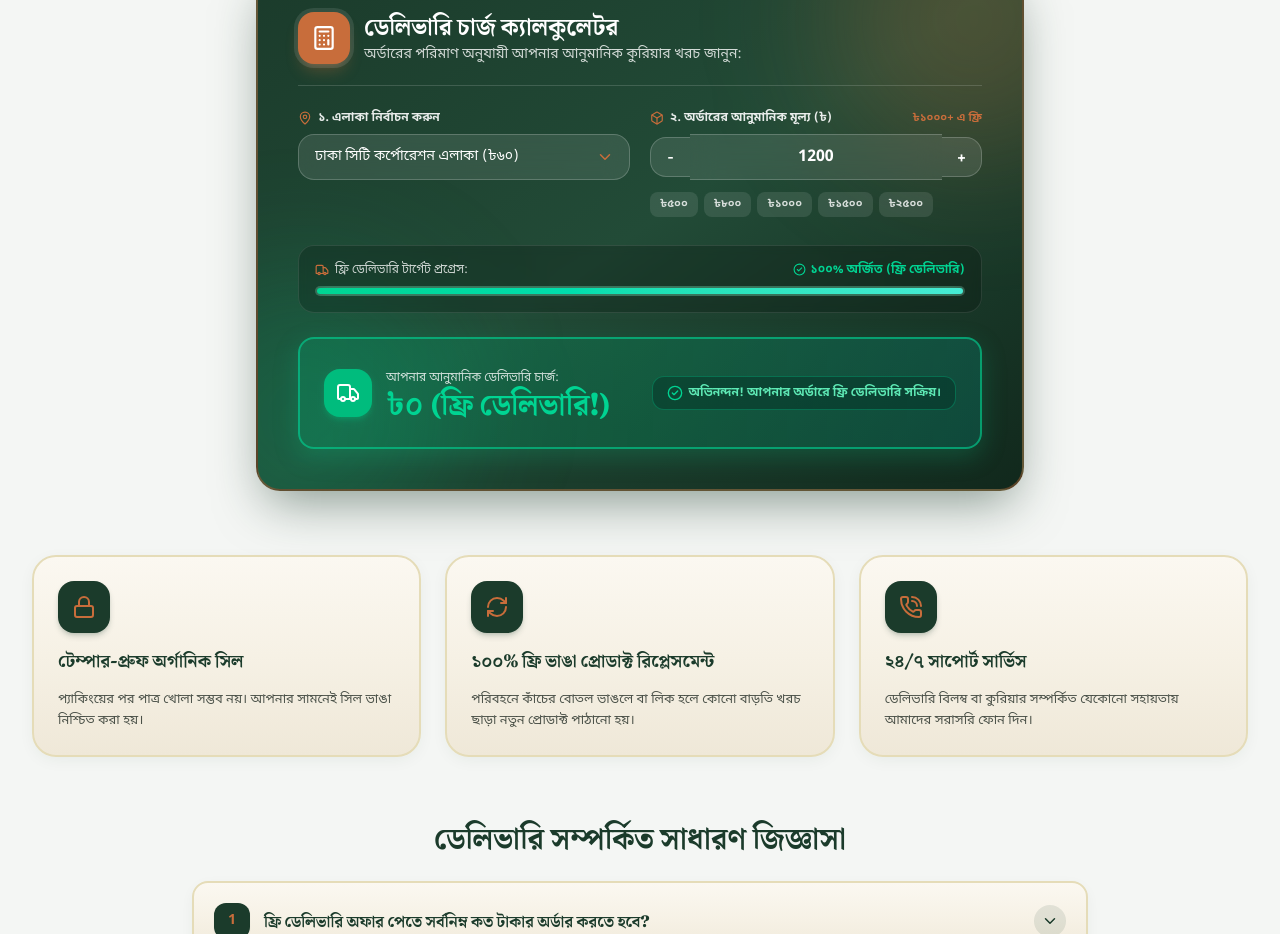
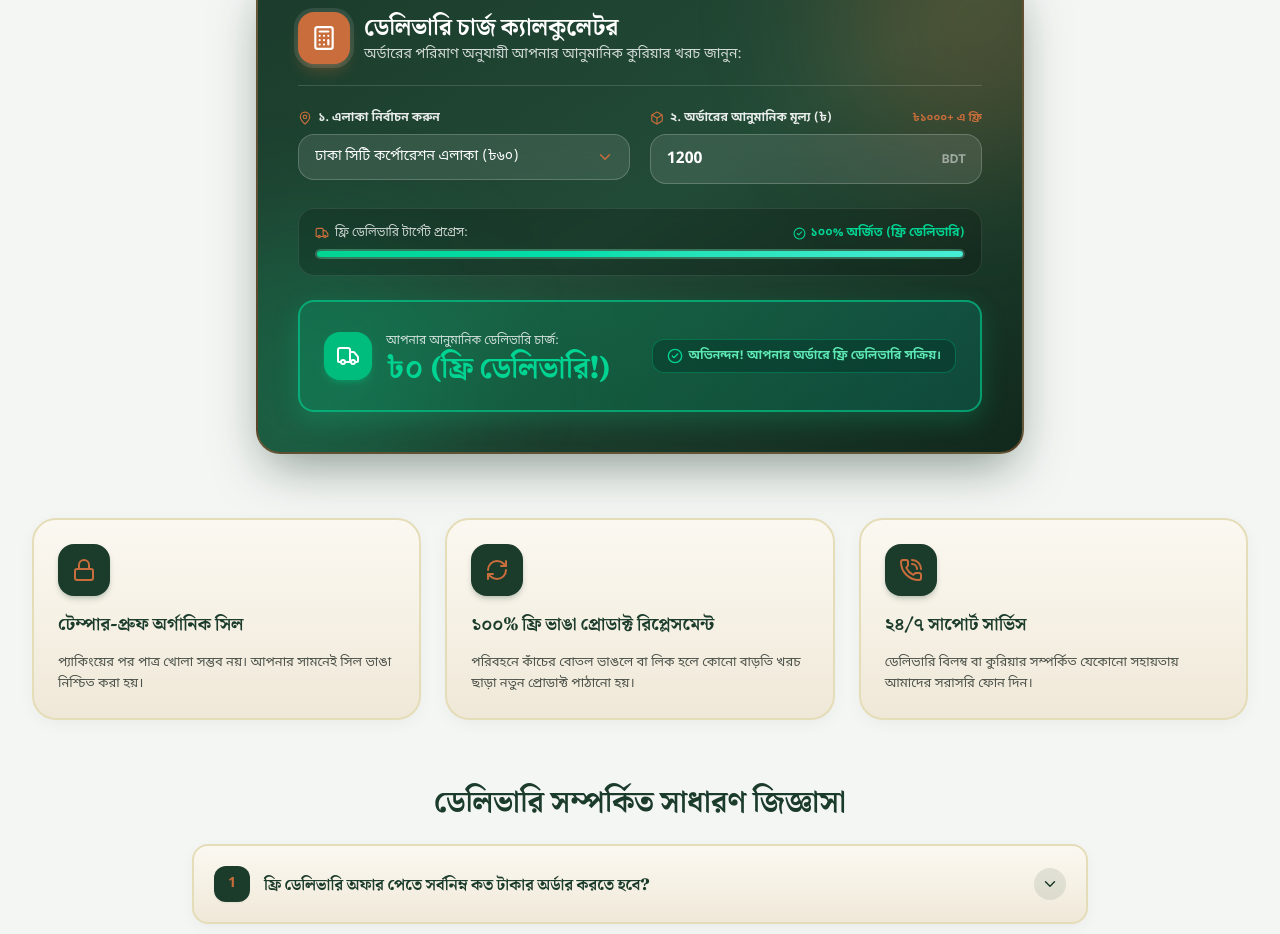
Before and after one commit to tridib371/prokriti-barta, a React (Vite) app: page /delivery in a window 1280 px wide. Shown: the part 1680-2614 px from the top of the page. Built offline with nearby package versions, Linux system fonts and the light colour scheme.

Commit message:
refactor: simplify Delivery fee input to clean blank input field with hidden browser stepper arrows

```diff
--- a/src/pages/Delivery.jsx
+++ b/src/pages/Delivery.jsx
@@ -371,7 +371,7 @@ export default function Delivery() {
               </div>
             </div>
 
-            {/* 2. Order Amount Input with Quick Preset Chips */}
+            {/* 2. Order Amount Input (Clean Blank Field) */}
             <div className="space-y-2">
               <label className="block text-xs font-bold text-white/90 flex items-center justify-between font-bn-sans">
                 <span className="flex items-center gap-1.5">
@@ -383,18 +383,7 @@ export default function Delivery() {
                 </span>
               </label>
 
-              <div className="relative flex items-center">
-                <button
-                  type="button"
-                  onClick={() => {
-                    const nextVal = Math.max(0, (Number(calcAmount) || 0) - 100);
-                    setCalcAmount(nextVal.toString());
-                  }}
-                  className="w-10 h-10 rounded-l-2xl bg-white/10 hover:bg-white/20 active:scale-95 border border-r-0 border-white/20 text-white flex items-center justify-center font-bold text-sm transition-all cursor-pointer shrink-0"
-                  title="-৳100"
-                >
-                  -
-                </button>
+              <div className="relative">
                 <input
                   type="number"
                   placeholder="1200"
@@ -403,37 +392,11 @@ export default function Delivery() {
                     const val = e.target.value;
                     setCalcAmount(val === '' ? '' : val.replace(/^0+(?=\d)/, ''));
                   }}
-                  className="w-full bg-white/10 backdrop-blur-md text-white text-center py-2.5 border-y border-white/20 focus:border-accent focus:bg-white/15 outline-none text-base font-bold font-bn-sans transition-all [appearance:textfield] [&::-webkit-outer-spin-button]:appearance-none [&::-webkit-inner-spin-button]:appearance-none"
+                  className="w-full bg-white/10 backdrop-blur-md text-white px-4 py-3 rounded-2xl border border-white/20 focus:border-accent focus:bg-white/15 focus:ring-2 focus:ring-accent/30 outline-none text-base font-bold font-bn-sans transition-all [appearance:textfield] [&::-webkit-outer-spin-button]:appearance-none [&::-webkit-inner-spin-button]:appearance-none"
                 />
-                <button
-                  type="button"
-                  onClick={() => {
-                    const nextVal = (Number(calcAmount) || 0) + 100;
-                    setCalcAmount(nextVal.toString());
-                  }}
-                  className="w-10 h-10 rounded-r-2xl bg-white/10 hover:bg-white/20 active:scale-95 border border-l-0 border-white/20 text-white flex items-center justify-center font-bold text-sm transition-all cursor-pointer shrink-0"
-                  title="+৳100"
-                >
-                  +
-                </button>
-              </div>
-
-              {/* Quick-Preset Tap Chips */}
-              <div className="flex items-center gap-1.5 pt-1 overflow-x-auto pb-1">
-                {['500', '800', '1000', '1500', '2500'].map((preset) => (
-                  <button
-                    key={preset}
-                    type="button"
-                    onClick={() => setCalcAmount(preset)}
-                    className={`px-2.5 py-1 rounded-lg text-[11px] font-bold font-bn-sans transition-all shrink-0 cursor-pointer ${
-                      calcAmount === preset
-                        ? 'bg-accent text-white shadow-xs scale-105'
-                        : 'bg-white/10 text-white/80 hover:bg-white/20 hover:text-white'
-                    }`}
-                  >
-                    ৳{n(preset)}
-                  </button>
-                ))}
+                <span className="absolute right-4 top-1/2 -translate-y-1/2 text-white/50 font-bold text-xs pointer-events-none">
+                  BDT
+                </span>
               </div>
             </div>
 
```
